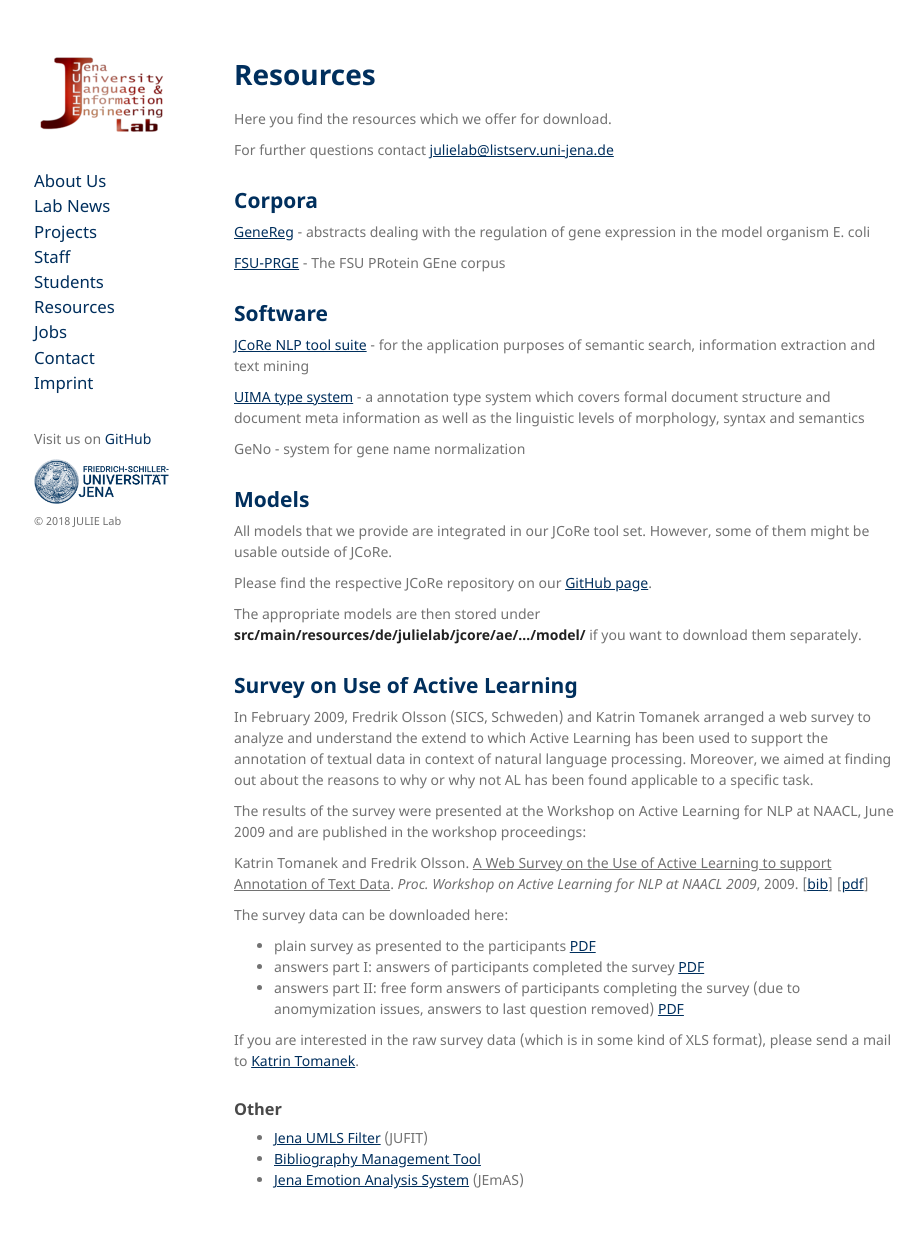
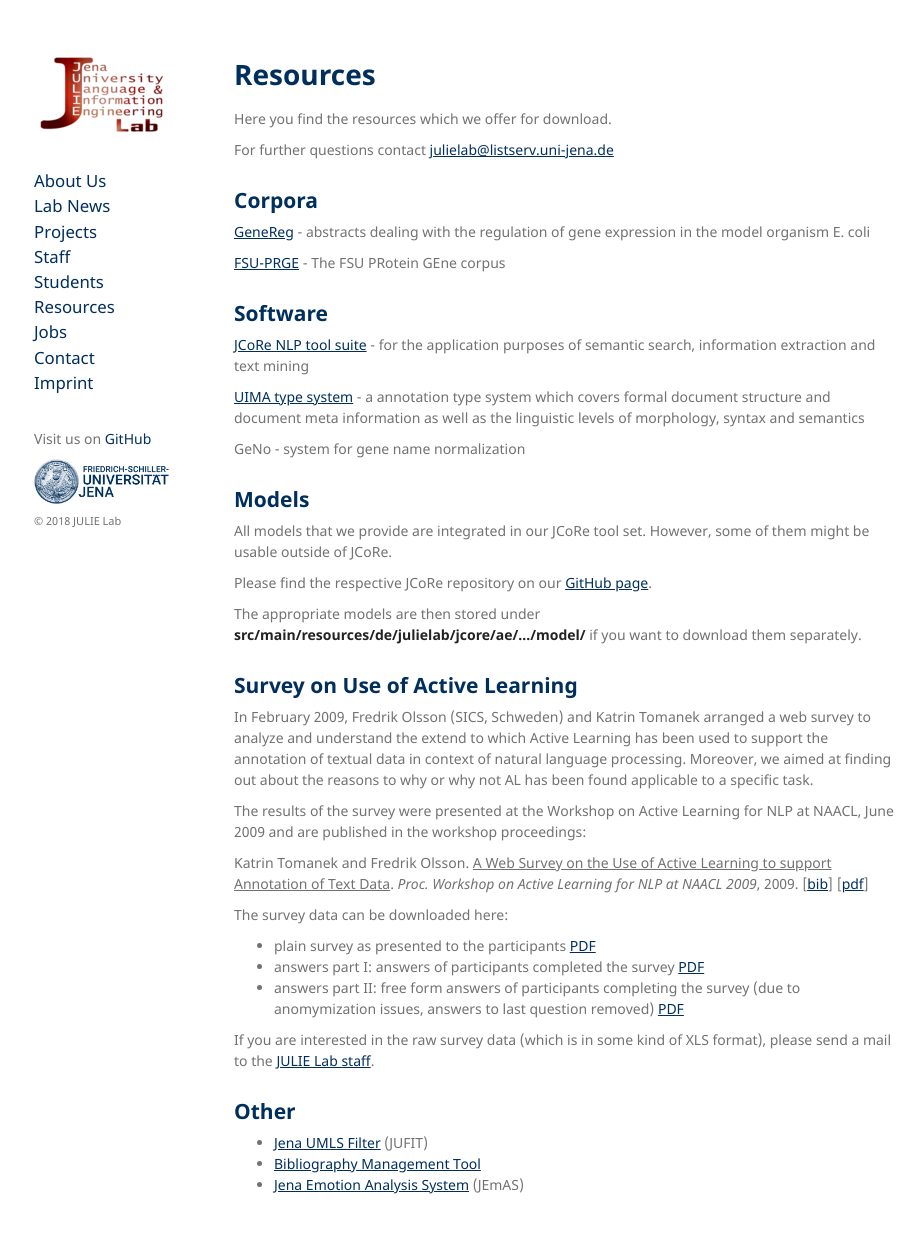
Before and after one commit to JULIELab/JULIELab.github.io, a Jekyll site: the page built from Resources/index.md, in a window 1280 px wide. Shown: the whole page, without its empty margins (176-1100 px from the left). Built offline with Jekyll 4.4.1, drawn with Linux system fonts in a browser that asks for light colours; our own code applies the rules of GitHub Pages for plain Markdown files.

Commit message:
Fixes header level and replaces orphaned e-mail address
The section 'Other' was one level to low and the e-mail address of Katrin Tomanek at the FSU Jena isn't working anymore.
The staff might be able to provide the raw data on request -- we'll see if there's any need for that and spend time according to that.

```diff
--- a/Resources/index.md
+++ b/Resources/index.md
@@ -43,9 +43,9 @@ The survey data can be downloaded here:
 * answers part I: answers of participants completed the survey [PDF](/downloads/resources/survey_report_answers1.pdf)
 * answers part II: free form answers of participants completing the survey (due to anomymization issues, answers to last question removed) [PDF](/downloads/resources/survey_report_answers2_anonymous.pdf)
 
-If you are interested in the raw survey data (which is in some kind of XLS format), please send a mail to [Katrin Tomanek](mailto:katrin.tomanek@uni-jena.de).
+If you are interested in the raw survey data (which is in some kind of XLS format), please send a mail to the [JULIE Lab staff](mailto:julielab@listserv.uni-jena.de).
 
-### Other
+## Other
 
 * [Jena UMLS Filter](https://github.com/JULIELab/jufit) (JUFIT)
 * [Bibliography Management Tool](https://github.com/JULIELab/bibliographie)
```
